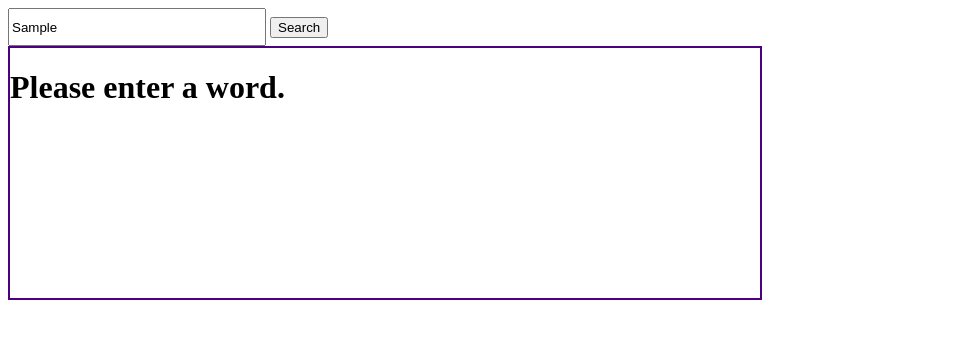
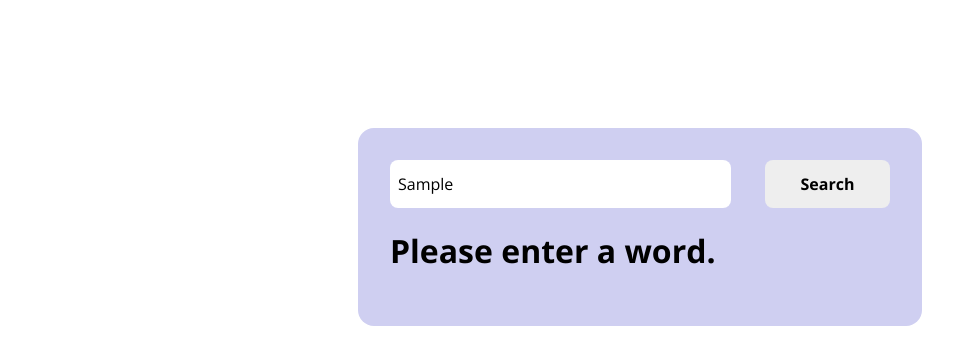
Before and after one commit to tjdanner/API-dictionary, a plain HTML site: page index.html in a window 1280 px wide. Both pictures are taken after typing "Sample" into the empty fields and a click on the button "Search". Shown: the whole page, without its empty margins (0-977 px from the left). Drawn offline with nearby package versions, Linux system fonts and the light colour scheme; no server answers.

Commit message:
Satisfied with current styling. Added some event listeners for the word input and search button to make it look prettier.

```diff
--- a/index.html
+++ b/index.html
@@ -1,15 +1,23 @@
 <!DOCTYPE html>
 <html lang="en">
+
 <head>
     <meta charset="UTF-8">
     <meta http-equiv="X-UA-Compatible" content="IE=edge">
     <meta name="viewport" content="width=device-width, initial-scale=1.0">
     <link rel="stylesheet" href="styles.css">
+    <link href="https://fonts.googleapis.com/css2?family=Open+Sans:wght@300;400;700&display=swap" rel="stylesheet">
     <script src="script.js" defer></script>
     <title>Dictionary</title>
 </head>
+
 <body>
-    <input type="text" placeholder="Search word here" id="word-input">
-    <button id="search-button">Search</button>
+    <div id="container">
+        <div id="search-bar">
+            <input type="text" placeholder="Search word here" id="word-input">
+            <button id="search-button">Search</button>
+        </div>
+    </div>
 </body>
+
 </html>
--- a/script.js
+++ b/script.js
@@ -1,7 +1,8 @@
 const body = document.querySelector('body');
-const word = document.getElementById('word-input');
+const wordInput = document.getElementById('word-input');
 const searchButton = document.getElementById('search-button');
 const wordContainer = document.createElement('div');
+const container = document.getElementById('container');
 
 const URL = 'https://api.dictionaryapi.dev/api/v2/entries/en/';
 
@@ -9,28 +10,57 @@ searchButton.onclick = e => {
 
     wordContainer.setAttribute('id', 'word-container');
     wordContainer.innerHTML = '';
-    console.log(word.value);
+    console.log(wordInput.value);
 
-    fetch(`${URL}${word.value}`)
+    fetch(`${URL}${wordInput.value}`)
         .then(res => {
             return res.json();
         })
         .then(data => {
             if (data.title) {
-                wordContainer.innerHTML = `<h1>That's not a word, retard.</h1>`
+                wordContainer.innerHTML = `<h1>Please enter a valid word.</h1>`
             } else {
                 console.log(data);
                 wordContainer.innerHTML = `
-                <h1>${data[0].word}</h1>
-                <p>${data[0].phonetic || ''}</p>
-                <p>${data[0].meanings[0].partOfSpeech || ''}</p>
+                <h1 id='word'>${data[0].word}</h1>
+                <div id='phonetics'>
+                <p>${data[0].phonetic || ''} • ${data[0].meanings[0].partOfSpeech || ''}</p>
+                </div>
                 <p>${data[0].meanings[0].definitions[0].definition || ''}</p>
-                <p>${data[0].meanings[0].definitions[0].example || ''}</p>`
+                <p id='example'>${data[0].meanings[0].definitions[0].example || ''}</p>`
             }
         })
         .catch(err => {
             wordContainer.innerHTML = `<h1>Please enter a word.</h1>`;
         })
 
-    body.appendChild(wordContainer);
+    container.appendChild(wordContainer);
 }
+
+searchButton.onmouseover = e => {
+    searchButton.style.boxShadow = 'black -0.25rem 0.25rem';
+    searchButton.onmouseleave = e => {
+        searchButton.style.boxShadow = '';
+    }
+}
+
+searchButton.onfocus = e => {
+    searchButton.style.boxShadow = 'black -0.25rem 0.25rem';
+    searchButton.onblur = e => {
+        searchButton.style.boxShadow = '';
+    }
+}
+
+wordInput.onmouseover = e => {
+    wordInput.style.boxShadow = 'black -0.25rem 0.25rem';
+    wordInput.onmouseleave = e => {
+        wordInput.style.boxShadow = '';
+    }
+}
+
+wordInput.onfocus = e => {
+    wordInput.style.boxShadow = 'black -0.25rem 0.25rem';
+    wordInput.onblur = e => {
+        wordInput.style.boxShadow = '';
+    }
+}
--- a/styles.css
+++ b/styles.css
@@ -1,10 +1,80 @@
+body {
+    margin: auto;
+    display: flex;
+    justify-content: center;
+    margin-top: 10%;
+    font-family: 'open sans', sans-serif;
+}
+
+#container {
+    width: 500px;
+    height: auto;
+    background-color: #cfcff1;
+    display: flex;
+    flex-direction: column;
+    border-radius: 1rem;
+    padding: 2rem;
+}
+
+#search-bar {
+    display: flex;
+    justify-content: space-between;
+}
+
 #word-input {
-    width: 250px;
+    width: 325px;
     height: 2rem;
+    border-radius: .5rem;
+    padding: .5rem;
+    border: none;
+    font-family: inherit;
+    font-size: 1rem;
+    transition: .5s;
+}
+
+#word-input:focus {
+    outline: none;
+}
+
+#search-button {
+    font-family: inherit;
+    width: 25%;
+    border-radius: .5rem;
+    font-weight: 700;
+    transition: .5s;
+    font-size: 1rem;
+    border: none;
+    background-color: #eeeeee;
+}
+
+#search-button:focus {
+    outline: none;
 }
 
 #word-container {
-    width: 750px;
-    height: 250px;
-    border: 2px solid #4d0080;
+    width: 500px;
 }
+
+#word {
+    font-family: 'Times New Roman', Times, serif;
+    font-size: 3rem;
+    margin: 1rem 0 0;
+}
+
+#phonetics {
+    display: flex;
+    width: 100%;
+    justify-content: space-between;
+    color: grey;
+    margin-top: .25rem;
+}
+
+#phonetics > * {
+    margin: 0;
+}
+
+#example {
+    margin-left: 1rem;
+    padding-left: 1rem;
+    border-left: 5px solid black;
+}
```
